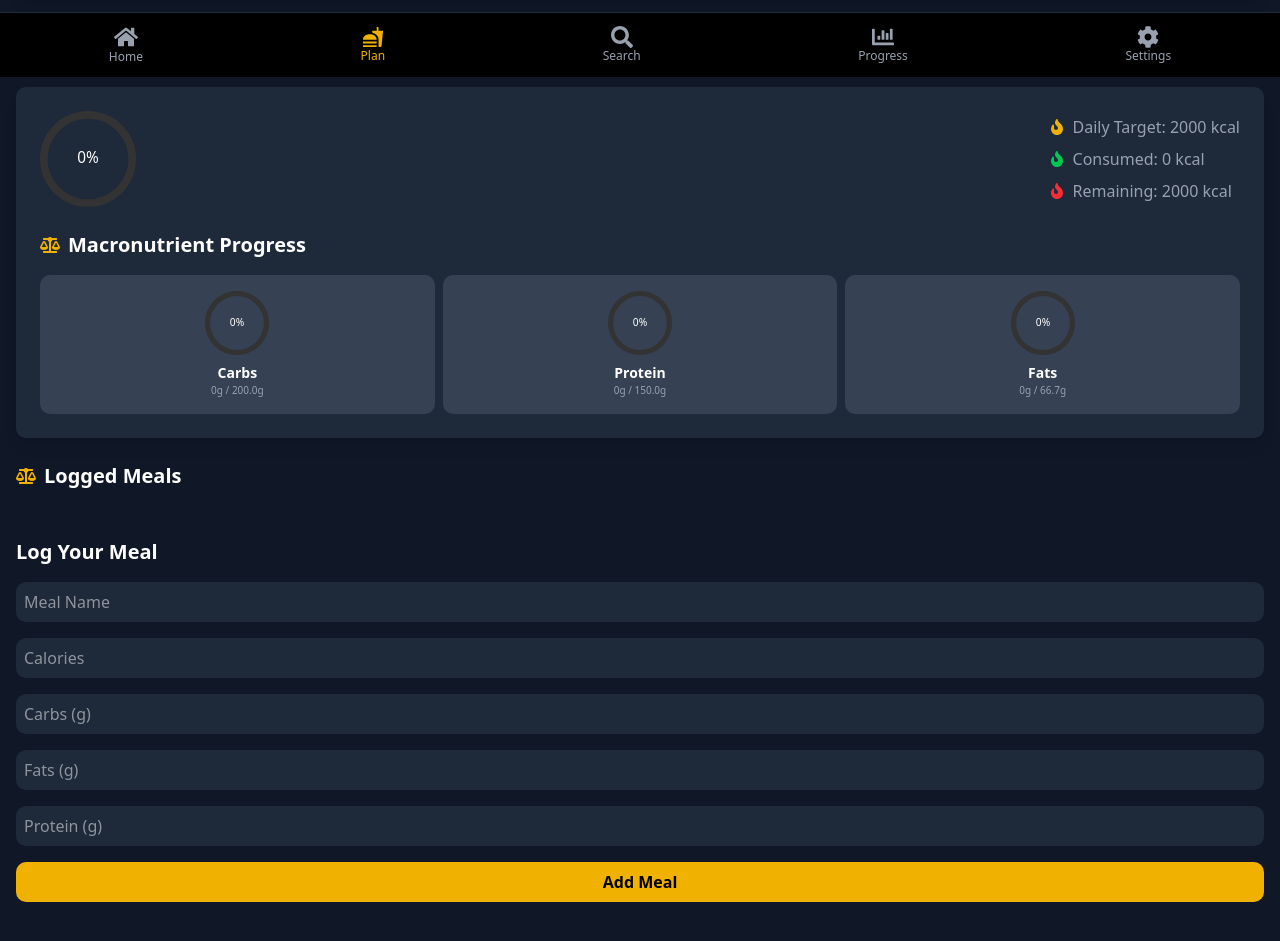
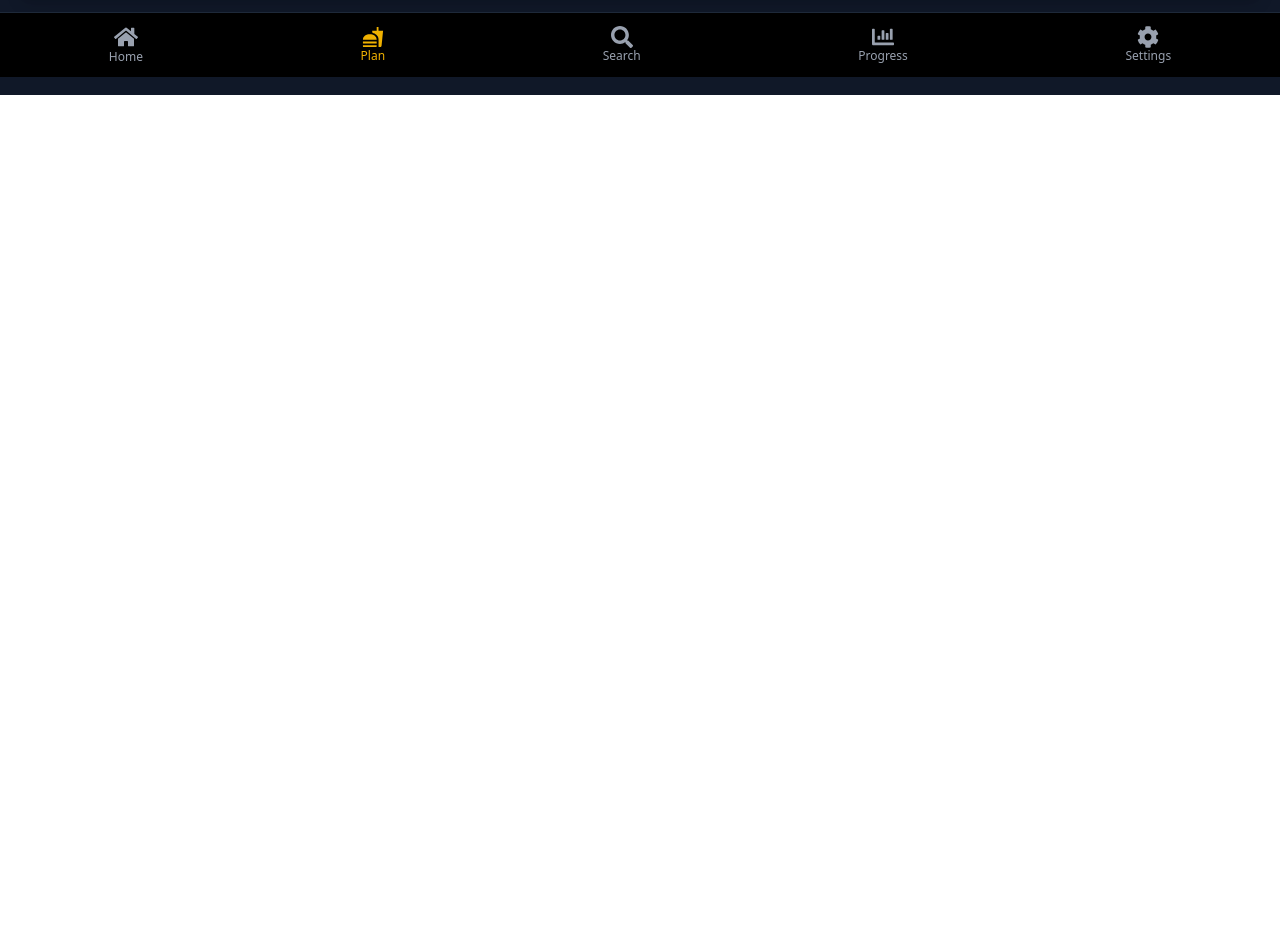
Before and after one commit to Shaaz383/fitFlow, a React (Vite) app: page /plan in a window 1280 px wide. Shown: the part 723-1664 px from the top of the page. After the commit the page ends 818 px from the top, so only its background shows below. Built offline with nearby package versions, Linux system fonts and the light colour scheme.

Commit message:
Add section in homepage

```diff
--- a/src/Pages/HomePage.jsx
+++ b/src/Pages/HomePage.jsx
@@ -1,23 +1,27 @@
 import { useState, useContext } from "react";
-import { FaWeight, FaWalking, FaTint, FaDumbbell, FaUtensils } from "react-icons/fa";
+import { FaWeight, FaWalking, FaTint, FaDumbbell, FaUtensils, FaPlus } from "react-icons/fa";
 import Header from "../customComponents/Header";
 import HeroSection from "../customComponents/Homepage/HeroSection";
 import QuickStats from "../customComponents/Homepage/QuickStats";
 import PlanCard from "../customComponents/Homepage/PlanCard";
 import BottomNavbar from "../customComponents/BottomNavbar";
 import BMICalculator from "../customComponents/Homepage/BMICalculator";
-import { WeightContext } from "../context/WeightContext"; // Import WeightContext
+import DietPlanOverview from "../customComponents/Planpage/DietPlanOverview";
+import { WeightContext } from "../context/WeightContext";
+import MealLogging from "@/customComponents/Planpage/MealLogging";
 
 const HomePage = () => {
   const userName = "John"; // Replace with dynamic value
-  const { currentWeight, setCurrentWeight } = useContext(WeightContext); // Use WeightContext
+  const { currentWeight, setCurrentWeight } = useContext(WeightContext);
 
+  // 🟢 Quick Stats Data (Dynamic)
   const [stats, setStats] = useState([
     { icon: <FaWeight className="text-yellow-400 text-4xl" />, title: "Weight", value: `${currentWeight} kg` },
-    { icon: <FaWalking className="text-green-400 text-4xl" />, title: "Steps Today", value: "10,500" }, // Added Steps
-    { icon: <FaTint className="text-blue-400 text-4xl" />, title: "Water", value: "2.5 L" }
+    { icon: <FaWalking className="text-green-400 text-4xl" />, title: "Steps Today", value: "10,500" },
+    { icon: <FaTint className="text-blue-400 text-4xl" />, title: "Water", value: "2.5 L" },
   ]);
 
+  // 🟢 Function to Update Stats
   const updateStat = (title, newValue) => {
     if (title === "Weight") {
       setCurrentWeight(parseFloat(newValue)); // Update context state
@@ -29,10 +33,26 @@ const HomePage = () => {
     );
   };
 
+  // 🟢 State for Diet Plan Overview
+  const [selectedDate, setSelectedDate] = useState(new Date());
+  const [meals, setMeals] = useState([]);
+  const [dailyCalories, setDailyCalories] = useState(2000);
+  const goalType = "weight_loss";
+
+  // 🟢 Function to Add Meal
+  const addMeal = (meal) => {
+    setMeals([...meals, meal]);
+    setDailyCalories((prev) => prev + meal.calories); // Update daily calorie count
+  };
+
+  // 🟢 Personalized Plans Data
   const plans = [
     { icon: <FaDumbbell className="text-red-400 text-4xl" />, title: "Workout Plan", description: "Tailored exercises for you." },
-    { icon: <FaUtensils className="text-green-400 text-4xl" />, title: "Diet Plan", description: "Balanced meals made easy." }
+    { icon: <FaUtensils className="text-green-400 text-4xl" />, title: "Diet Plan", description: "Balanced meals made easy." },
   ];
+
+  // 🟢 State for Meal Logging Popup
+  const [isMealPopupOpen, setMealPopupOpen] = useState(false);
 
   return (
     <div className="bg-gray-900 text-white min-h-screen pb-20 relative">
@@ -40,13 +60,49 @@ const HomePage = () => {
       <Header userName={userName} />
 
       {/* Hero Section */}
-      <HeroSection />
+      <HeroSection userName={userName} />
 
       {/* Quick Stats Section */}
       <div className="p-4">
         <h2 className="text-2xl font-bold mb-4">Daily Stats</h2>
         <QuickStats stats={stats} updateStat={updateStat} />
       </div>
+
+      {/* Diet Plan Overview with Meal Logging */}
+      <section className="px-2 mt-4">
+        <div className="flex justify-around items-center">
+          <h2 className="text-2xl font-bold">Diet Plan For Today</h2>
+          <button
+            className="bg-yellow-500 text-black px-4 py-2 rounded-lg flex items-center"
+            onClick={() => setMealPopupOpen(true)}
+          >
+            <FaPlus className="mr-2" /> Add Meal
+          </button>
+        </div>
+
+
+        <DietPlanOverview
+          selectedDate={selectedDate}
+          meals={meals}
+          dailyCalories={dailyCalories}
+          goalType={goalType}
+        />
+
+
+      </section>
+
+
+
+
+
+      {/* Meal Logging Popup */}
+      {isMealPopupOpen && (
+        <div className="fixed top-0 left-0 w-full h-full flex items-center justify-center bg-black bg-opacity-70 z-50">
+          <div className="bg-gray-800 p-6 rounded-lg w-96">
+            <MealLogging addMeal={addMeal} onClose={() => setMealPopupOpen(false)} />
+          </div>
+        </div>
+      )}
 
       {/* Health Tools Section */}
       <div className="p-4">
--- a/src/Pages/PlanPage.jsx
+++ b/src/Pages/PlanPage.jsx
@@ -36,16 +36,7 @@ const PlanPage = () => {
 
   return (
     <div className="bg-gray-900 text-white min-h-screen pb-20 relative">
-      {/* Weight and Goal Input */}
-      {/* <WeightGoalInput
-        currentWeight={currentWeight}
-        setCurrentWeight={(weight) => setCurrentWeight(weight)}
-        goalWeight={goalWeight}
-        setGoalWeight={(weight) => setGoalWeight(weight)}
-        goalType={goalType}
-        setGoalType={(type) => setGoalType(type)}
-        calculateDailyCalories={calculateDailyCalories}
-      /> */}
+
 
       {/* Goal Card */}
       <GoalCard currentWeight={currentWeight} goalWeight={goalWeight} goalType={goalType} />
@@ -54,15 +45,15 @@ const PlanPage = () => {
       <FullDayMealPlan goalType={goalType} dailyCalories={dailyCalories} />
 
       {/* Diet Plan Overview */}
-      <DietPlanOverview
+      {/* <DietPlanOverview
         selectedDate={selectedDate}
         meals={meals}
         dailyCalories={dailyCalories}
         goalType={goalType}
-      />
+      /> */}
 
       {/* Meal Logging */}
-      <MealLogging addMeal={addMeal} />
+      {/* <MealLogging addMeal={addMeal} /> */}
 
       {/* Bottom Navigation */}
       <BottomNavbar />
--- a/src/customComponents/Planpage/DietPlanOverview.jsx
+++ b/src/customComponents/Planpage/DietPlanOverview.jsx
@@ -45,9 +45,11 @@ const DietPlanOverview = ({ selectedDate, meals, dailyCalories, goalType = "weig
 
   return (
     <div className="p-4">
-      <h2 className="text-2xl font-bold mb-6 flex items-center space-x-2">
-        <FaUtensils className="text-yellow-500" />
-        <span>Diet Plan for {selectedDate.toLocaleDateString()}</span>
+      <h2 className="text-2xl font-bold mb-2 flex items-center space-x-2">
+        {/* <FaUtensils className="text-yellow-500" /> */}
+        {/* <span>Diet Plan for {selectedDate.toLocaleDateString()}</span> */}
+        {/* <span>Diet Plan for Today</span> */}
+
       </h2>
 
       {/* Progress Bar */}
--- a/src/customComponents/Planpage/MealLogging.jsx
+++ b/src/customComponents/Planpage/MealLogging.jsx
@@ -1,6 +1,6 @@
 import { useState } from "react";
 
-const MealLogging = ({ addMeal }) => {
+const MealLogging = ({ addMeal, onClose }) => {
   const [mealName, setMealName] = useState("");
   const [calories, setCalories] = useState("");
   const [carbs, setCarbs] = useState("");
@@ -22,11 +22,12 @@ const MealLogging = ({ addMeal }) => {
       setCarbs("");
       setFats("");
       setProtein("");
+      onClose(); // Close the popup after adding the meal
     }
   };
 
   return (
-    <div className="p-4">
+    <div className="p-4 bg-gray-900 text-white rounded-lg">
       <h2 className="text-xl font-semibold mb-4">Log Your Meal</h2>
       <form onSubmit={handleSubmit} className="space-y-4">
         <input
@@ -34,7 +35,7 @@ const MealLogging = ({ addMeal }) => {
           placeholder="Meal Name"
           value={mealName}
           onChange={(e) => setMealName(e.target.value)}
-          className="w-full p-2 bg-gray-800 rounded-lg text-white"
+          className="w-full p-2 bg-gray-800 rounded-lg text-white placeholder-gray-400"
           required
         />
         <input
@@ -42,7 +43,7 @@ const MealLogging = ({ addMeal }) => {
           placeholder="Calories"
           value={calories}
           onChange={(e) => setCalories(e.target.value)}
-          className="w-full p-2 bg-gray-800 rounded-lg text-white"
+          className="w-full p-2 bg-gray-800 rounded-lg text-white placeholder-gray-400"
           required
         />
         <input
@@ -50,7 +51,7 @@ const MealLogging = ({ addMeal }) => {
           placeholder="Carbs (g)"
           value={carbs}
           onChange={(e) => setCarbs(e.target.value)}
-          className="w-full p-2 bg-gray-800 rounded-lg text-white"
+          className="w-full p-2 bg-gray-800 rounded-lg text-white placeholder-gray-400"
           required
         />
         <input
@@ -58,7 +59,7 @@ const MealLogging = ({ addMeal }) => {
           placeholder="Fats (g)"
           value={fats}
           onChange={(e) => setFats(e.target.value)}
-          className="w-full p-2 bg-gray-800 rounded-lg text-white"
+          className="w-full p-2 bg-gray-800 rounded-lg text-white placeholder-gray-400"
           required
         />
         <input
@@ -66,15 +67,24 @@ const MealLogging = ({ addMeal }) => {
           placeholder="Protein (g)"
           value={protein}
           onChange={(e) => setProtein(e.target.value)}
-          className="w-full p-2 bg-gray-800 rounded-lg text-white"
+          className="w-full p-2 bg-gray-800 rounded-lg text-white placeholder-gray-400"
           required
         />
-        <button
-          type="submit"
-          className="w-full bg-yellow-500 text-black font-bold py-2 rounded-lg hover:bg-yellow-400 transition"
-        >
-          Add Meal
-        </button>
+        <div className="flex justify-between">
+          <button
+            type="button"
+            onClick={onClose}
+            className="bg-gray-700 text-white font-bold py-2 px-4 rounded-lg hover:bg-gray-600 transition"
+          >
+            Close
+          </button>
+          <button
+            type="submit"
+            className="bg-yellow-500 text-black font-bold py-2 px-4 rounded-lg hover:bg-yellow-400 transition"
+          >
+            Add Meal
+          </button>
+        </div>
       </form>
     </div>
   );
```
